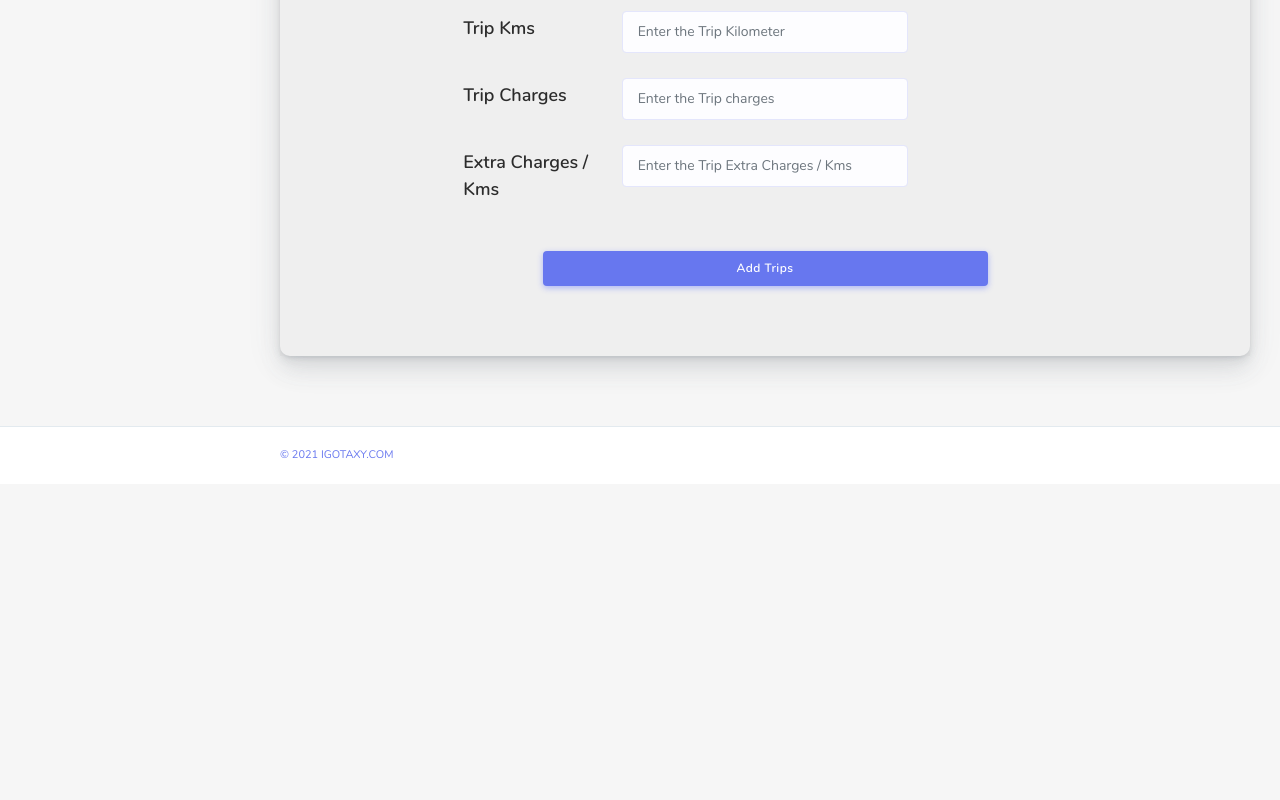
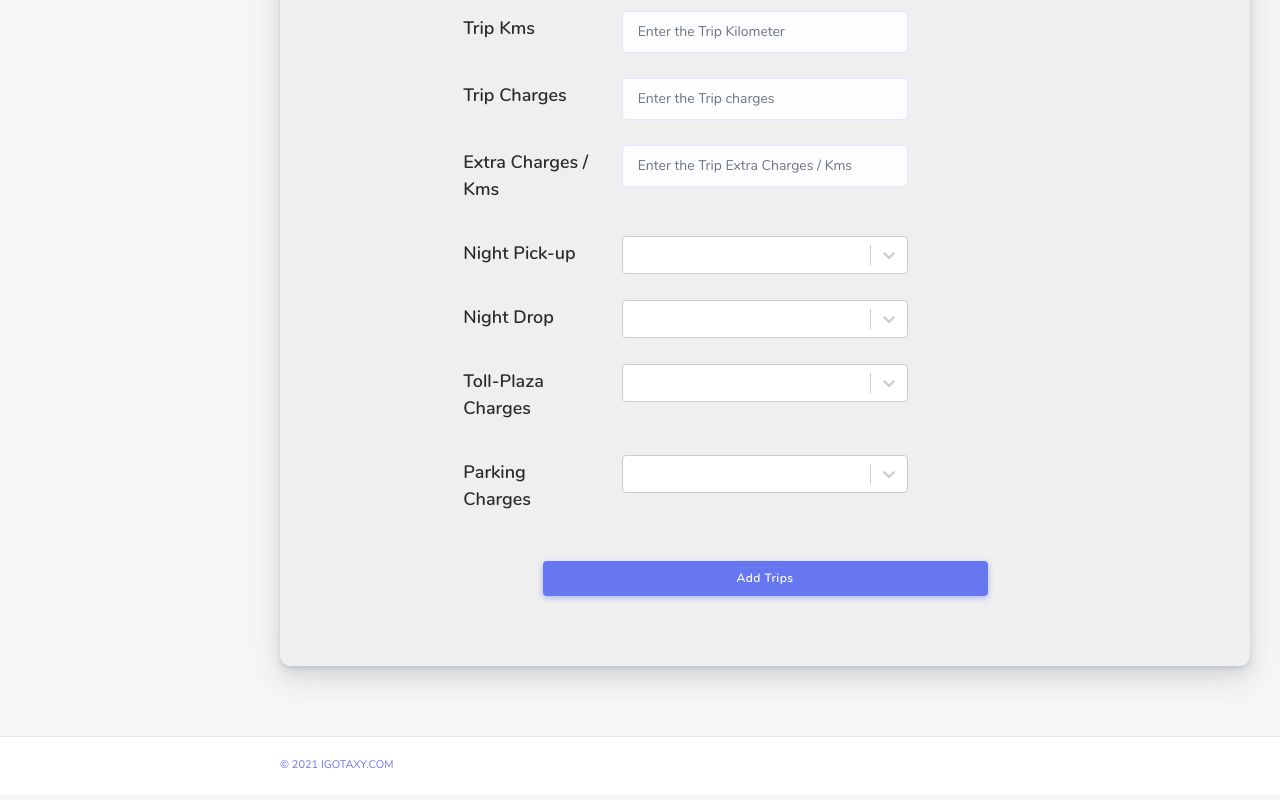
Before and after one commit to karankabinesh1998/igotaxy_admin, a React (Create React App) app: page /trip in a window 1280 px wide. Shown: the part 1152-1952 px from the top of the page. Before the commit the page ends 1642 px from the top, so only its background shows below. Built offline with nearby package versions, Linux system fonts and the light colour scheme; no server answers.

Commit message:
new chnages made

```diff
--- a/src/Website/Masters/AddTrips.js
+++ b/src/Website/Masters/AddTrips.js
@@ -27,6 +27,14 @@ class AddTrips extends React.Component
                 erroralternate_mobile:"",
                 checkstatus:false,
                 selectedcustomer:{},
+                includesExcludes:[
+                    {value:1,label:'Yes'},
+                    {value:0,label:'No'}
+                ],
+                night_pick_up:{},
+                night_drop_up:{},
+                toll_plaza:{},
+                parking:{},
                 errorselectedcustomer:"",
                 CustomerDetailsOptions:[],
                 TripTypeOption :[ {value:1,label:"One Way"} , { value:2 , label:"Round Trip"} ],
@@ -424,9 +432,35 @@ ScroolTop=async()=>{
       });
 }
 
+Handlesnight_pick_up=async(e)=>{
+    this.setState({
+        night_pick_up : e
+    })
+}
+
+Handlesnight_drop_up=async(e)=>{
+    this.setState({
+        night_drop_up : e
+    })
+}
+
+Handlestoll_plaza=async(e)=>{
+    this.setState({
+        toll_plaza : e
+    })
+}
+
+Handlesparking=async(e)=>{
+    this.setState({
+        parking : e
+    })
+}
+
 submit=async()=>{
-    const { username,mobile,alternate_mobile,trip_kms,trip_charges,email_id,address,selectedcustomer,selectedDropLocationOption,selectedPickupLocationOption,
-    selectedTripTypeOption,selectedcabTypeOption,checkstatus,extra_charge,pickupDate,dropDate,Userdetails} = this.state;
+    const { username, mobile, alternate_mobile, trip_kms, trip_charges, email_id, address, selectedcustomer, selectedDropLocationOption, selectedPickupLocationOption,
+        selectedTripTypeOption, selectedcabTypeOption, checkstatus, extra_charge, pickupDate, dropDate, Userdetails,
+        parking, toll_plaza, night_drop_up, night_pick_up
+    } = this.state;
     let mailcheck = await this.ValidateEmail(email_id);
 
     if(this.state.checkstatus==false){
@@ -437,7 +471,7 @@ submit=async()=>{
                 errorusername:"enter the username"
             })
             this.ScroolTop();
-            return false
+            return false;
 
         }else{
 
@@ -612,8 +646,20 @@ submit=async()=>{
     //     }
     // }
 
+if(Object.keys(selectedPickupLocationOption).length==0){
+    swal('Please select pick up location');
+    return;
+}
 
+if(Object.keys(selectedDropLocationOption).length==0){
+    swal('Please select drop location');
+    return;
+}
 
+if(!this.state.pickupDate_new){
+    swal('Please select pickup date location');
+    return;
+}
 
     const formData=new FormData();
     let newcustomer = 0;
@@ -636,7 +682,11 @@ submit=async()=>{
     formData.append("trip_charges",trip_charges)
     formData.append("extra_charge",extra_charge)
     formData.append("admin_id",Userdetails[0].id)
-    formData.append("trip_status","active")
+    formData.append("trip_status","active");
+    formData.append("night_pick_up",night_pick_up.value == undefined ? 0 : night_pick_up.value );
+    formData.append("night_drop_up",night_drop_up.value == undefined ? 0 : night_drop_up.value );
+    formData.append("toll_plaza",toll_plaza.value == undefined ? 0 : toll_plaza.value );
+    formData.append("parking",parking.value == undefined ? 0 : parking.value );
 
 
 
@@ -1029,6 +1079,70 @@ name="extra_charge"/>
 <div className="col-sm-3"> <span class="errormsg">{this.state.errorextra_charge}</span> </div>
 </div>
 
+{/* {} */}
+
+<div className="row form-group">
+<div className="col-sm-2"></div>
+<div className="col-sm-2">
+<label class="labell2">Night Pick-up</label>
+</div>
+<div className="col-sm-4">
+<SingleSelect
+options={this.state.includesExcludes}
+handleChange={d => this.Handlesnight_pick_up(d)}
+selectedService={this.state.night_pick_up}
+/>
+</div>
+<div className="col-sm-3"> <span class="errormsg">{this.state.errorcabTypeOption}</span> </div>
+</div>
+
+<div className="row form-group">
+<div className="col-sm-2"></div>
+<div className="col-sm-2">
+<label class="labell2">Night Drop</label>
+</div>
+<div className="col-sm-4">
+<SingleSelect
+options={this.state.includesExcludes}
+handleChange={d => this.Handlesnight_drop_up(d)}
+selectedService={this.state.night_drop_up}
+/>
+</div>
+<div className="col-sm-3"> <span class="errormsg">{this.state.errorcabTypeOption}</span> </div>
+</div>
+
+<div className="row form-group">
+<div className="col-sm-2"></div>
+<div className="col-sm-2">
+<label class="labell2">Toll-Plaza Charges</label>
+</div>
+<div className="col-sm-4">
+<SingleSelect
+options={this.state.includesExcludes}
+handleChange={d => this.Handlestoll_plaza(d)}
+selectedService={this.state.toll_plaza}
+/>
+</div>
+<div className="col-sm-3"> <span class="errormsg">{this.state.errorcabTypeOption}</span> </div>
+</div>
+
+<div className="row form-group">
+<div className="col-sm-2"></div>
+<div className="col-sm-2">
+<label class="labell2">Parking Charges</label>
+</div>
+<div className="col-sm-4">
+<SingleSelect
+options={this.state.includesExcludes}
+handleChange={d => this.Handlesparking(d)}
+selectedService={this.state.parking}
+/>
+</div>
+<div className="col-sm-3"> <span class="errormsg">{this.state.errorcabTypeOption}</span> </div>
+</div>
+
+{/*  */}
+
     <div class="row form-group">
     <div className="col-sm-3"></div>
     <div className="col-sm-6">
--- a/src/Website/Masters/AddVendar.js
+++ b/src/Website/Masters/AddVendar.js
@@ -44,6 +44,10 @@ class AddVendar extends React.Component
                     {
                       Header: "Mobile",
                       accessor: "mobile",
+                     },
+                     {
+                      Header: "Password",
+                      accessor: "password",
                      },
                     {
                         Header:"login_status",
```
Also changed, not shown: 8 other files (tests, documents, lock files or other folders).
